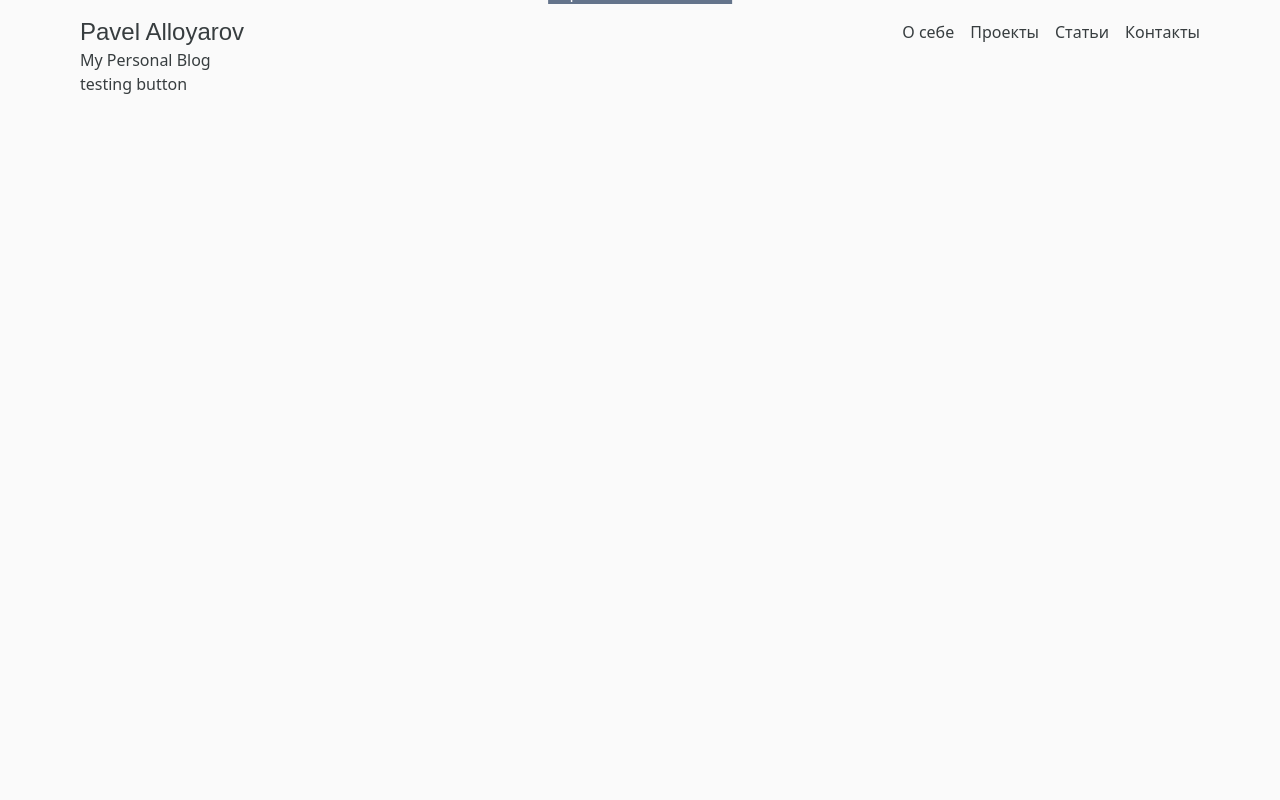
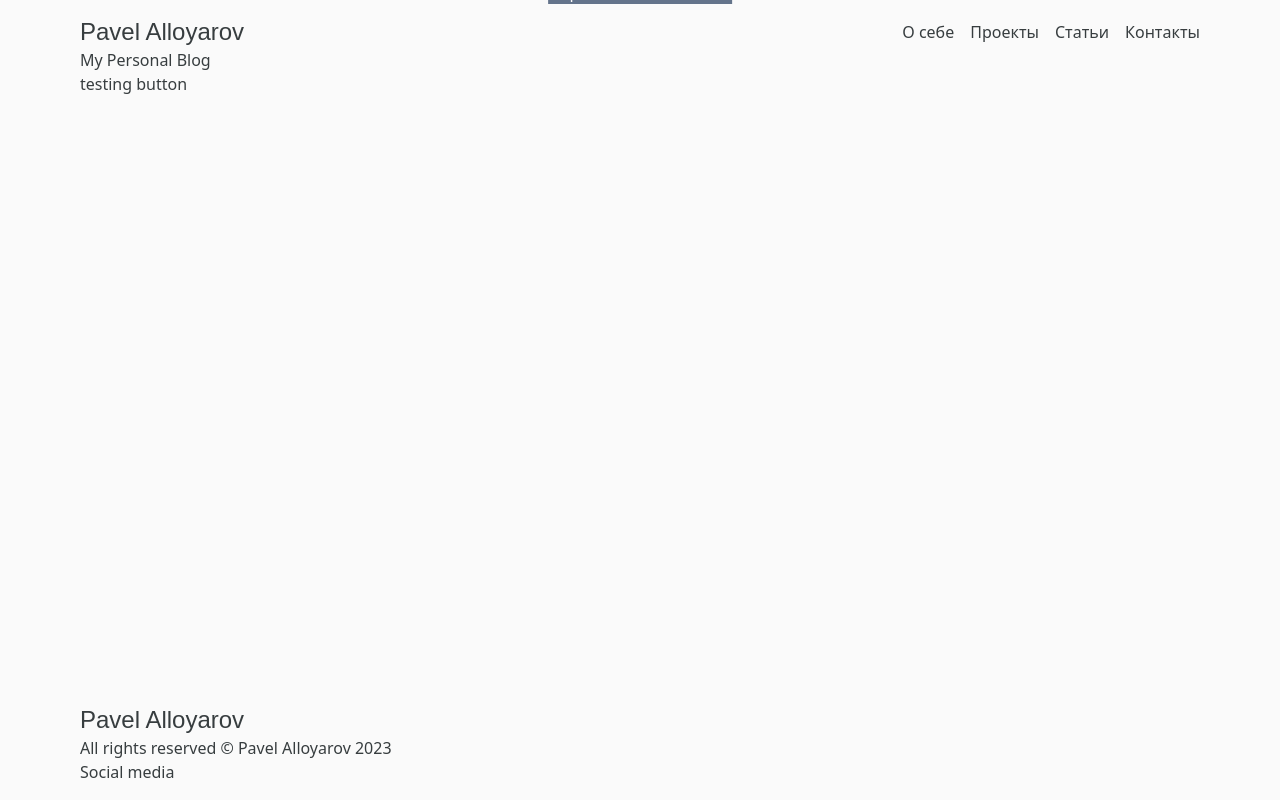
Before and after one commit to allpavel/personal, a Next.js app: page / in a window 1280 px wide. Built offline with nearby package versions, Linux system fonts and the light colour scheme; a web font is replaced by a local one.

Commit message:
push footer to the bottom

```diff
--- a/app/components/Footer/Footer.tsx
+++ b/app/components/Footer/Footer.tsx
@@ -1,3 +1,11 @@
+import { Logo } from "../Logo/Logo";
+
 export default function Footer() {
-  return <footer>All rights reserved &copy; Pavel Alloyarov 2023</footer>;
+  return (
+    <footer>
+      <Logo />
+      <div>All rights reserved &copy; Pavel Alloyarov 2023</div>
+      <div>Social media</div>
+    </footer>
+  );
 }
--- a/app/layout.tsx
+++ b/app/layout.tsx
@@ -1,6 +1,7 @@
 import Header from "./components/Header/Header";
 import { Ephesis } from "next/font/google";
 import "./globals.css";
+import Footer from "./components/Footer/Footer";
 
 const ephesis = Ephesis({
   subsets: ["latin"],
@@ -16,9 +17,10 @@ export default function RootLayout({
 }) {
   return (
     <html lang="en" className={ephesis.variable}>
-      <body className="mx-auto flex max-w-6xl flex-col bg-zinc-50 p-4 text-dark-grey">
+      <body className="mx-auto flex min-h-screen max-w-6xl flex-col bg-zinc-50 p-4 text-dark-grey">
         <Header />
         {children}
+        <Footer />
       </body>
     </html>
   );
```
